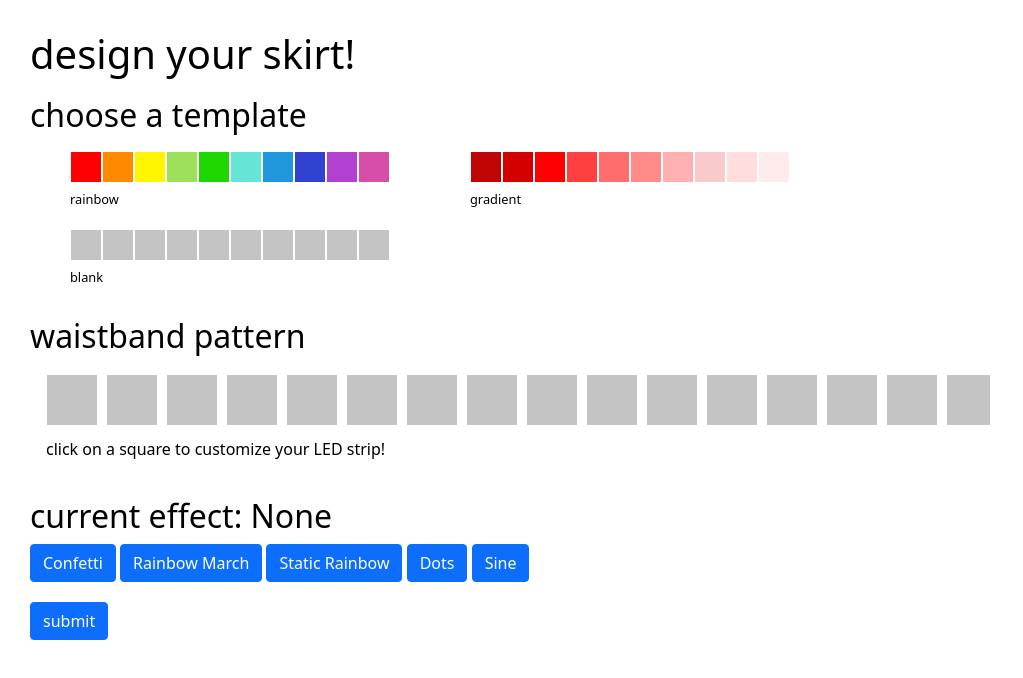
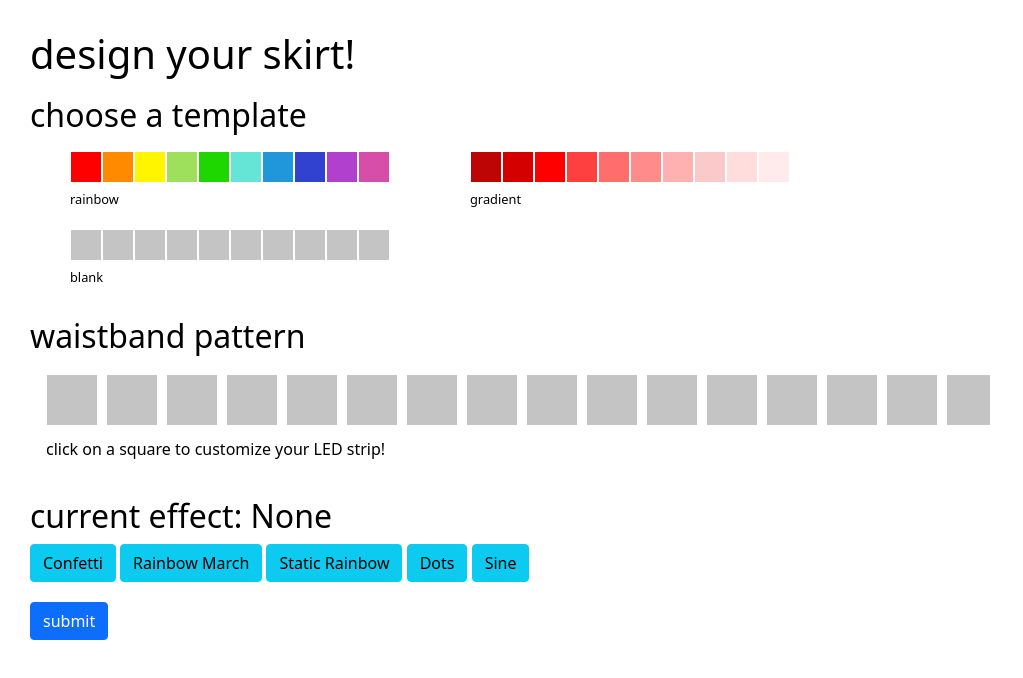
Before and after one commit to linhnguyen817/light-fiber-gui, a React (Create React App) app in the folder client/: page / in a window 1280 px wide. Shown: the top 678 px of the page, without its empty margins (0-1023 px from the left). Built offline with nearby package versions, Linux system fonts and the light colour scheme.

Commit message:
change button colors

```diff
--- a/client/src/App.js
+++ b/client/src/App.js
@@ -65,11 +65,11 @@ function App() {
 
             <div className="section">
               <h2>current effect: {effect}</h2>
-              <Button variant="primary" onClick={() => setEffect("Confetti")}>Confetti</Button>{' '}
-              <Button variant="primary" onClick={() => setEffect("March")}>Rainbow March</Button>{' '}
-              <Button variant="primary" onClick={() => setEffect("Rainbow")}>Static Rainbow</Button>{' '}
-              <Button variant="primary" onClick={() => setEffect("Dots")}>Dots</Button>{' '}
-              <Button variant="primary" onClick={() => setEffect("Sine")}>Sine</Button>{' '}
+              <Button variant="info" onClick={() => setEffect("Confetti")}>Confetti</Button>{' '}
+              <Button variant="info" onClick={() => setEffect("March")}>Rainbow March</Button>{' '}
+              <Button variant="info" onClick={() => setEffect("Rainbow")}>Static Rainbow</Button>{' '}
+              <Button variant="info" onClick={() => setEffect("Dots")}>Dots</Button>{' '}
+              <Button variant="info" onClick={() => setEffect("Sine")}>Sine</Button>{' '}
 
             </div>
 
--- a/package.json
+++ b/package.json
@@ -11,7 +11,6 @@
     "serve": "^13.0.2"
   },
   "scripts": {
-    "start": "node server.js",
-    "heroku-postbuild": "cd client && npm install && npm run build"
+    "start": "node server.js"
   }
 }
```
